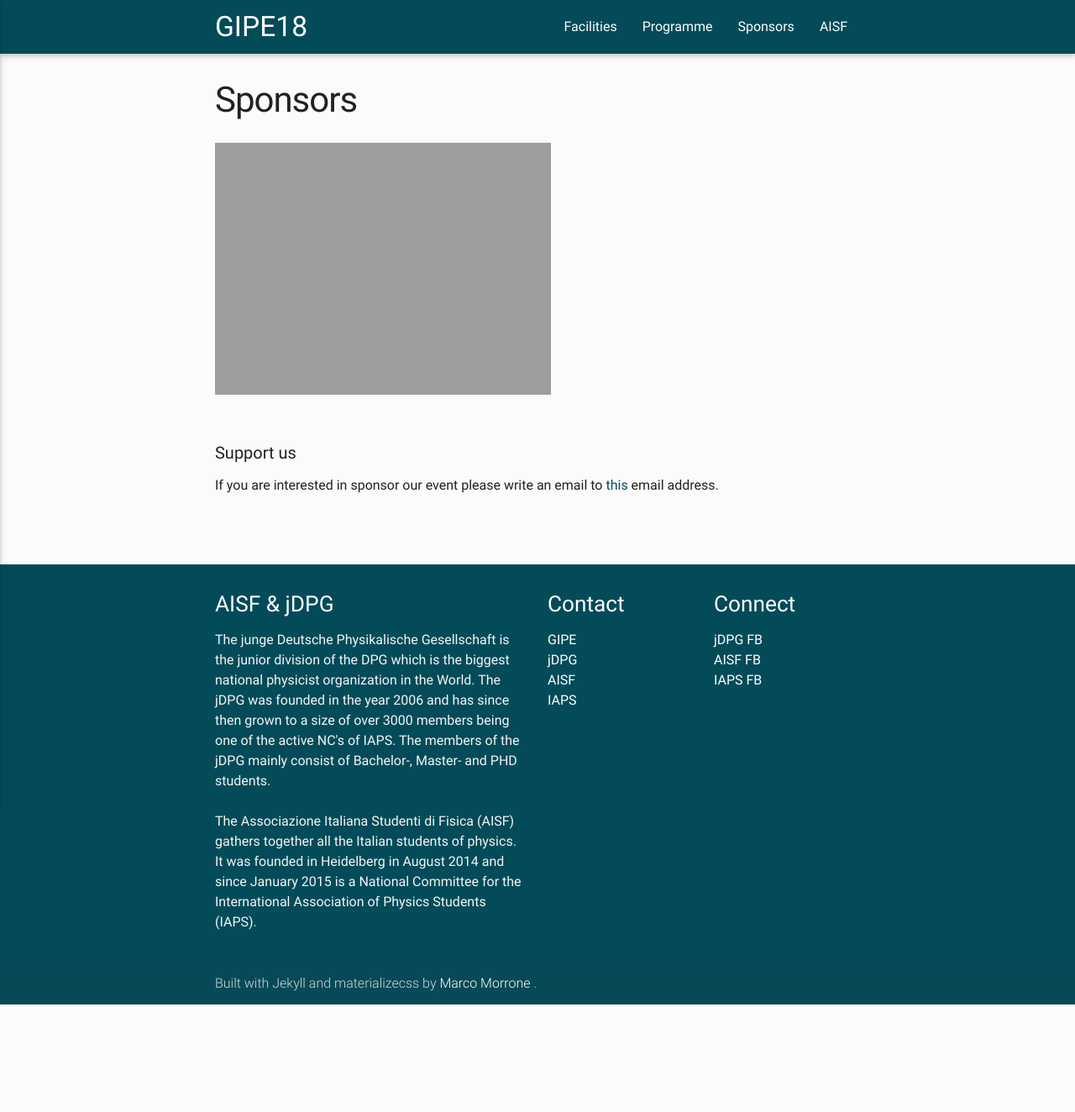
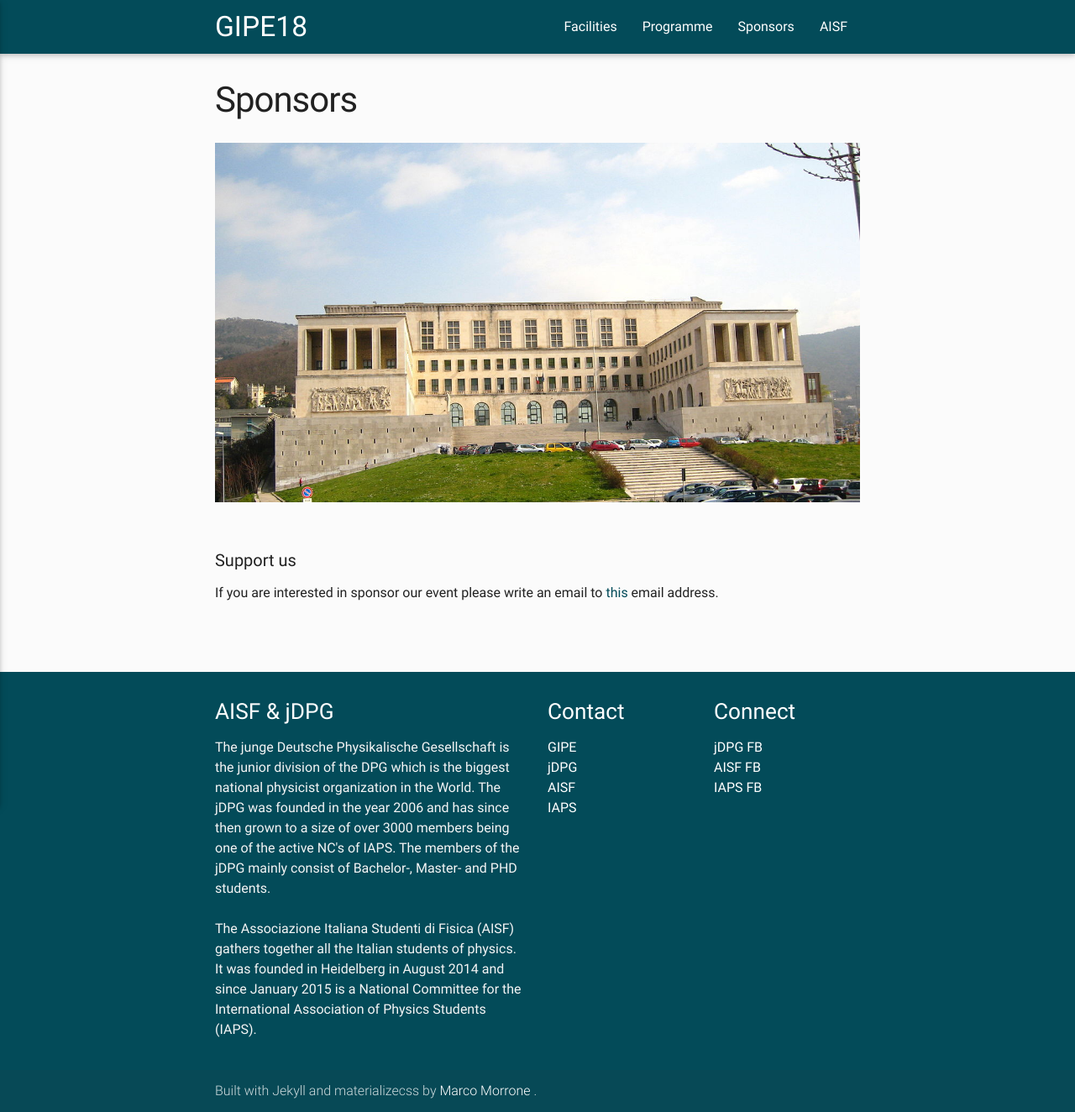
Before and after one commit to ai-sf/ring18, a Jekyll site: the page built from sponsors.html, in a window 1280 px wide. Shown: the whole page at 84% size. Built offline with Jekyll 4.4.1, drawn with Linux system fonts in a browser that asks for light colours; nearby versions of some CDN libraries; before the commit the page ends 1196 px from its top, so only the background shows below that.

Commit message:
sponsors

```diff
--- a/_data/sponsors.yml
+++ b/_data/sponsors.yml
@@ -1,8 +1,8 @@
-img: https://iononfaccioniente.files.wordpress.com/2013/07/sifb.gif?w=700
+img: img/units.jpg
 mail: https://www.sif.it/
-img: https://iononfaccioniente.files.wordpress.com/2013/07/sifb.gif?w=700
+img: img/units.jpg
 mail: https://www.sif.it/
-img: https://iononfaccioniente.files.wordpress.com/2013/07/sifb.gif?w=700
+img: img/units.jpg
 mail: https://www.sif.it/
-img: https://iononfaccioniente.files.wordpress.com/2013/07/sifb.gif?w=700
+img: img/units.jpg
 mail: https://www.sif.it/
```
